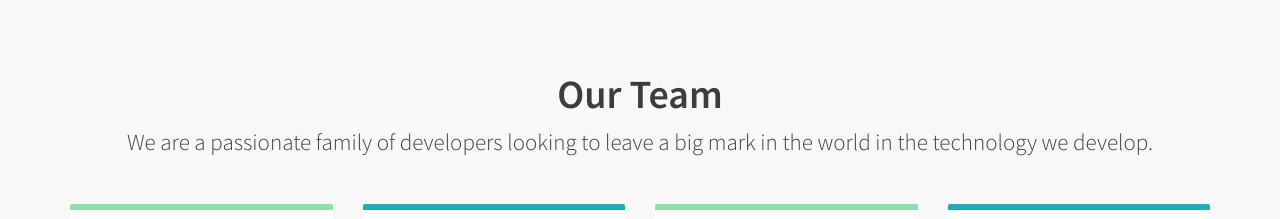
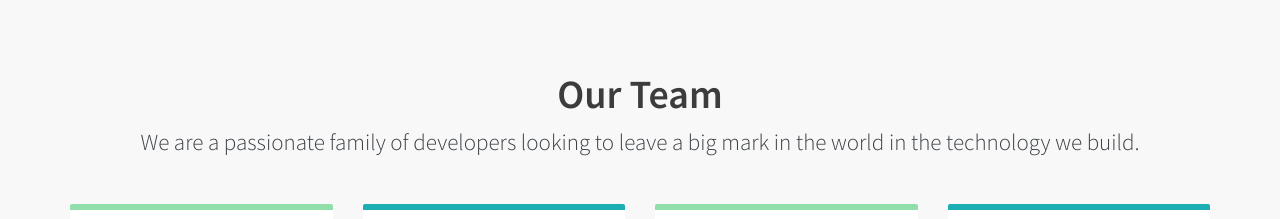
Before and after one commit to suedadam/kafali, a plain HTML site: page index.html in a window 1280 px wide. Shown: the part 2540-2759 px from the top of the page. Drawn offline with nearby package versions, Linux system fonts and the light colour scheme; files whose address does not match are found by name; a web font is replaced by a local one.

Commit message:
copywriting some more

```diff
--- a/index.html
+++ b/index.html
@@ -232,7 +232,7 @@
 			  <div class="row">
 				<div class="col-md-12 ourTeam-hedding text-center">
 				  <h1>Our Team</h1>
-				  <h3>We are a passionate family of developers looking to leave a big mark in the world in the technology we develop.</h3>
+				  <h3>We are a passionate family of developers looking to leave a big mark in the world in the technology we build.</h3>
 				</div>
 			  </div>
 			  <div class="row">
```
